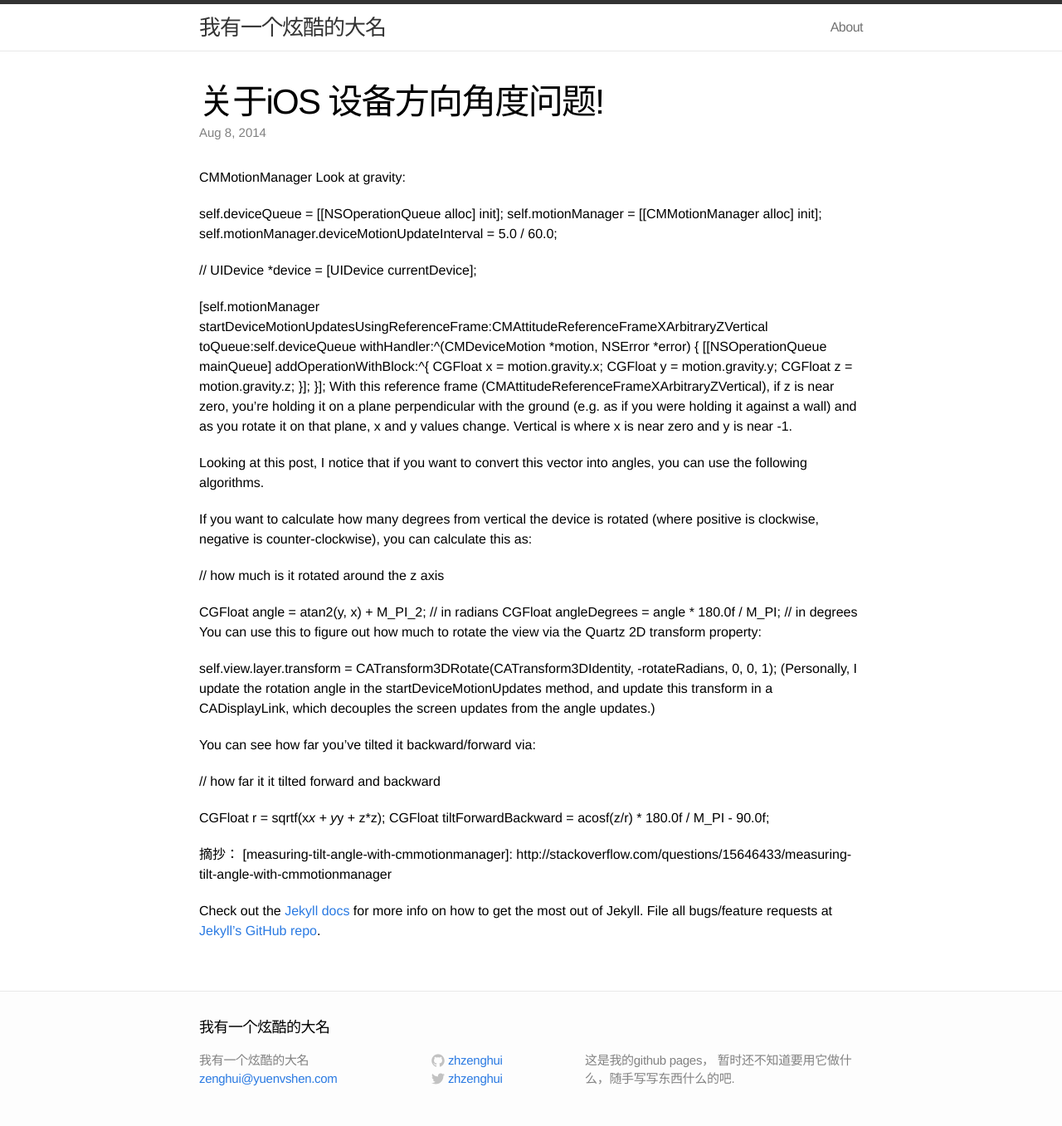
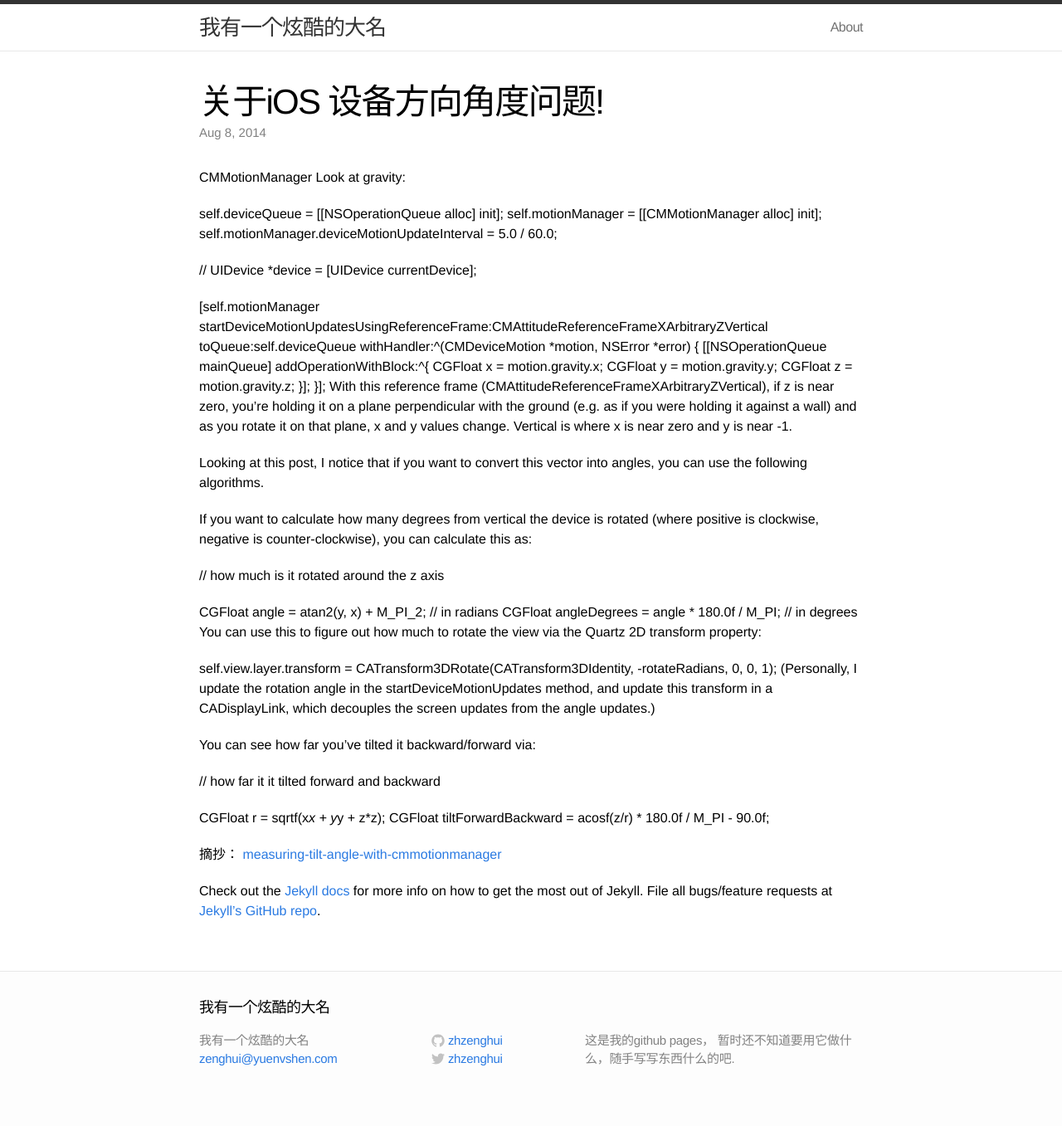
Before and after one commit to zhzenghui/zhzenghui.github.io, a Jekyll site: the page built from _posts/2014-07-18-hello-CMMotionManager.markdown, in a window 1280 px wide. Shown: the whole page at 83% size. Built offline with Jekyll 4.4.1, drawn with Linux system fonts in a browser that asks for light colours; after the commit the page ends 1333 px from its top, so only the background shows below that; part of the change alters nothing that is shown.

Commit message:
Update 2014-07-18-hello-CMMotionManager.markdown
[measuring-tilt-angle-with-cmmotionmanager]

```diff
--- a/_posts/2014-07-18-hello-CMMotionManager.markdown
+++ b/_posts/2014-07-18-hello-CMMotionManager.markdown
@@ -47,9 +47,10 @@ CGFloat r = sqrtf(x*x + y*y + z*z);
 CGFloat tiltForwardBackward = acosf(z/r) * 180.0f / M_PI - 90.0f;
 
 摘抄：
-[measuring-tilt-angle-with-cmmotionmanager]:    http://stackoverflow.com/questions/15646433/measuring-tilt-angle-with-cmmotionmanager
+[measuring-tilt-angle-with-cmmotionmanager]
 
 Check out the [Jekyll docs][jekyll] for more info on how to get the most out of Jekyll. File all bugs/feature requests at [Jekyll's GitHub repo][jekyll-gh].
 
 [jekyll-gh]: https://github.com/jekyll/jekyll
 [jekyll]:    http://jekyllrb.com
+[measuring-tilt-angle-with-cmmotionmanager]:    http://stackoverflow.com/questions/15646433/measuring-tilt-angle-with-cmmotionmanager
```
